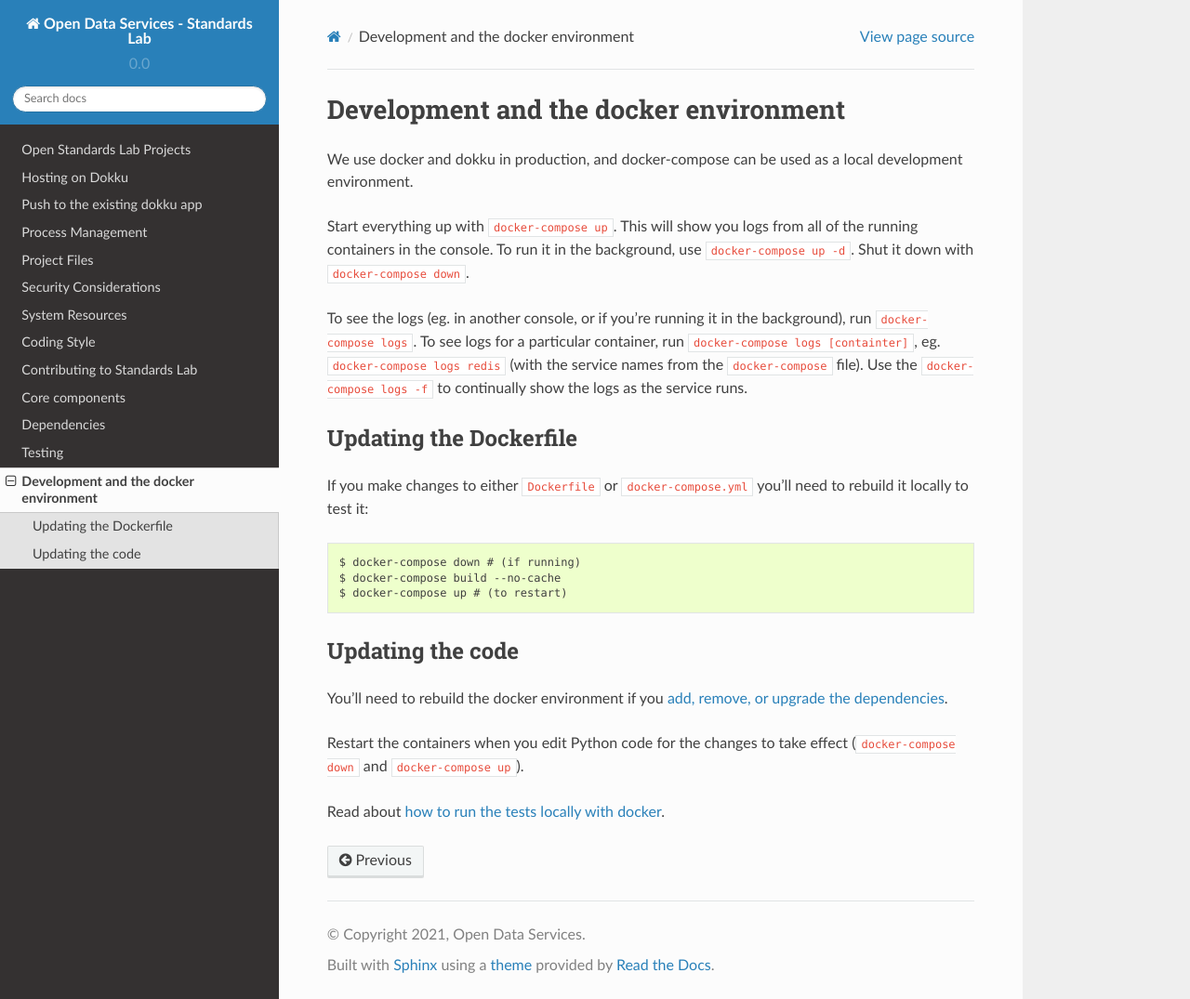
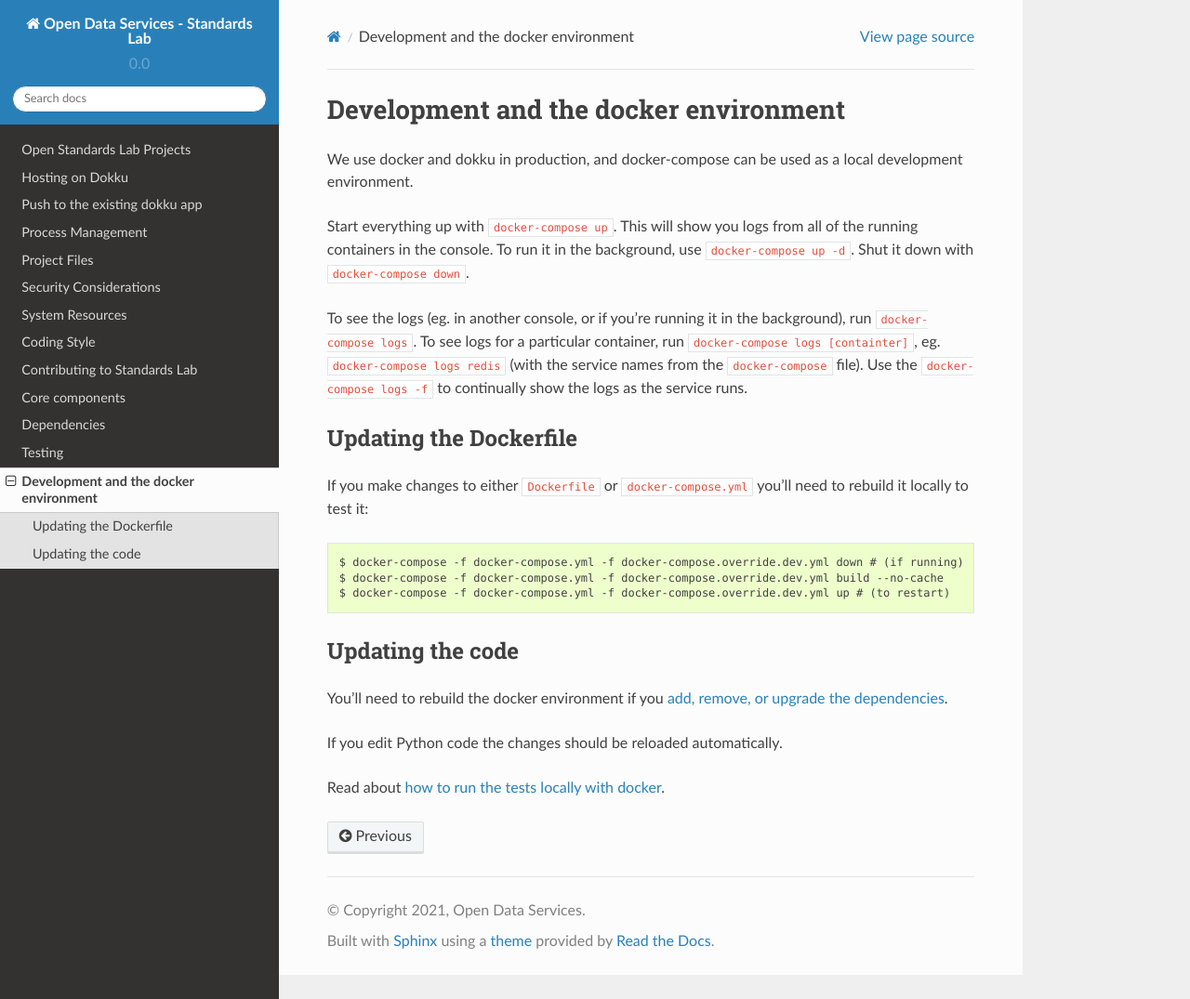
Before and after one commit to OpenDataServices/standards-lab, a Sphinx documentation site: the page built from docs/developer/docker.md, in a window 1280 px wide and 1075 px high. Shown: the whole window at 93% size. Built offline with Sphinx 7.4.7 and the Read the Docs theme 2.0.0, drawn with Linux system fonts in a browser that asks for light colours; pages that are not in the unit, such as notebooks, are missing from menus.

Commit message:
docker: Dev mode, with Python reloading

````diff
--- a/docker-compose.yml
+++ b/docker-compose.yml
@@ -11,8 +11,6 @@ services:
       ROOT_PROJECTS_DIR: /code/projects_dir/
     volumes:
       - "./projects_dir:/projects_dir"
-      # Move this into a dev options compose file
-      - "./:/code"
 
   standards-lab-worker:
     build: .
@@ -21,8 +19,6 @@ services:
       ROOT_PROJECTS_DIR: /code/projects_dir/
     volumes:
       - "./projects_dir:/projects_dir"
-      # Move this into a dev options compose file
-      - "./:/code"
     command: "sh -c 'cd standards_lab && python manage.py rqworker default'"
 
   redis:
--- a/docs/developer/docker.md
+++ b/docs/developer/docker.md
@@ -11,15 +11,15 @@ To see the logs (eg. in another console, or if you're running it in the backgrou
 If you make changes to either `Dockerfile` or `docker-compose.yml` you'll need to rebuild it locally to test it:
 
 ```
-$ docker-compose down # (if running)
-$ docker-compose build --no-cache
-$ docker-compose up # (to restart)
+$ docker-compose -f docker-compose.yml -f docker-compose.override.dev.yml down # (if running)
+$ docker-compose -f docker-compose.yml -f docker-compose.override.dev.yml build --no-cache
+$ docker-compose -f docker-compose.yml -f docker-compose.override.dev.yml up # (to restart)
 ```
 
 ## Updating the code
 
 You'll need to rebuild the docker environment if you [add, remove, or upgrade the dependencies](dependencies.md).
 
-Restart the containers when you edit Python code for the changes to take effect (`docker-compose down` and `docker-compose up`).
+If you edit Python code the changes should be reloaded automatically.
 
 Read about [how to run the tests locally with docker](tests.md).
````
Also changed, not shown: docker-compose.override.dev.yml (added, +16 -0 lines).
